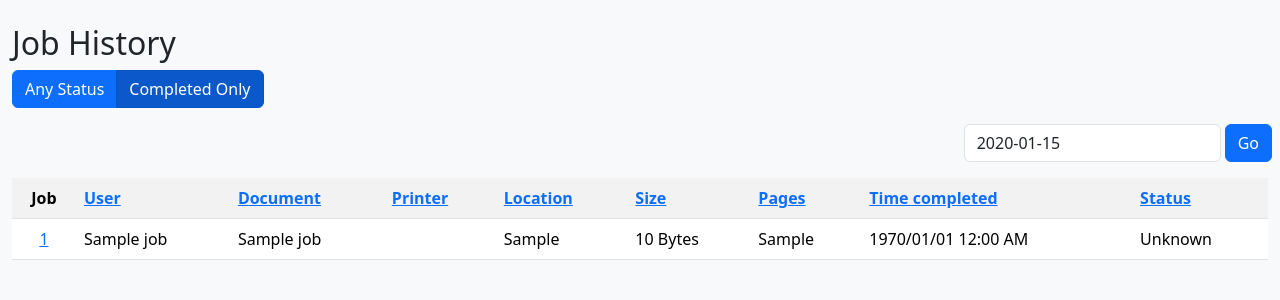
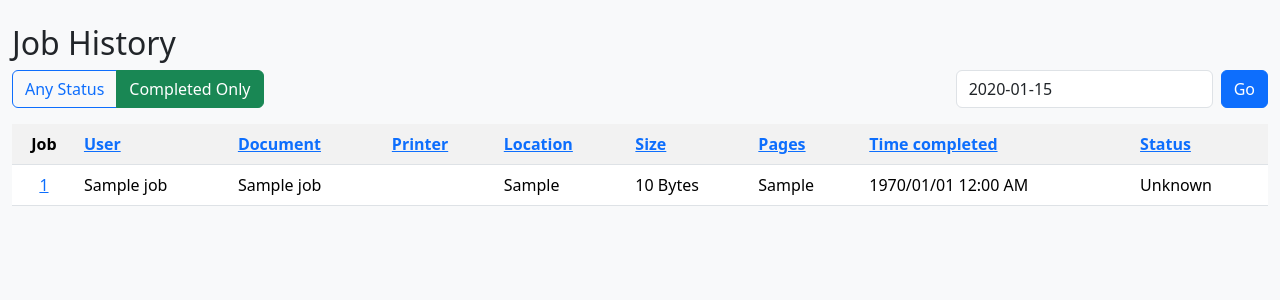
Before and after one commit to bwicksall/WebPrintRelease, a Flask app: template templates/jobscompleted.html in a window 1280 px wide. Shown: the part 56-356 px from the top of the page. Run offline with Flask 3, Linux system fonts and the light colour scheme; the template is opened without the code that fills it: most values are stand-ins (such as "Sample title", 1, 10 or a date in 2020); parts of the project's set-up code (start-up, migrations or seed data) failed here and were passed over; some libraries are stand-ins or nearby versions.

Commit message:
Fix Job History filter row alignment and selected states

```diff
--- a/static/css/app.css
+++ b/static/css/app.css
@@ -14,3 +14,7 @@
   display: flex;
   justify-content: flex-end;
 }
+
+.job-history-daterange {
+  min-width: 16rem;
+}
--- a/templates/jobscompleted.html
+++ b/templates/jobscompleted.html
@@ -16,26 +16,26 @@
 {% block body %}
   <h2>Job History</h2>
 
-  <div class="btn-group mb-3" role="group" aria-label="Job status filters">
+  <div class="d-flex flex-wrap align-items-center justify-content-between gap-2 mb-3">
+    <div class="btn-group" role="group" aria-label="Job status filters">
       {% if filters == 'none' %}
-      <a href="/jobscompleted?filters=none&daterange={{ daterange }}&sort={{ sort }}&order={{ sort_order }}" class="btn btn-primary active">Any Status</a>
-      <a href="/jobscompleted?filters=printed&daterange={{ daterange }}&sort={{ sort }}&order={{ sort_order }}" class="btn btn-primary">Completed Only</a>
+        <a href="/jobscompleted?filters=none&daterange={{ daterange }}&sort={{ sort }}&order={{ sort_order }}" class="btn btn-primary">Any Status</a>
+        <a href="/jobscompleted?filters=printed&daterange={{ daterange }}&sort={{ sort }}&order={{ sort_order }}" class="btn btn-outline-primary">Completed Only</a>
       {% else %}
-      <a href="/jobscompleted?filters=none&daterange={{ daterange }}&sort={{ sort }}&order={{ sort_order }}" class="btn btn-primary">Any Status</a>
-      <a href="/jobscompleted?filters=printed&daterange={{ daterange }}&sort={{ sort }}&order={{ sort_order }}" class="btn btn-primary active">Completed Only</a>
+        <a href="/jobscompleted?filters=none&daterange={{ daterange }}&sort={{ sort }}&order={{ sort_order }}" class="btn btn-outline-primary">Any Status</a>
+        <a href="/jobscompleted?filters=printed&daterange={{ daterange }}&sort={{ sort }}&order={{ sort_order }}" class="btn btn-success">Completed Only</a>
       {% endif %}
     </div>
 
-  <form class="row row-cols-lg-auto g-2 align-items-center justify-content-end mb-3">
-    <div class="col-12">
+    <form class="d-flex align-items-center gap-2 mb-0">
       <label for="daterange" class="visually-hidden">Date Range:</label>
-      <input type="text" name="daterange" id="daterange" value="{{ daterange }}" class="form-control" />
-    </div>
+      <input type="text" name="daterange" id="daterange" value="{{ daterange }}" class="form-control job-history-daterange" />
       <input type="hidden" name="filters" id="filters" value="{{ filters }}" />
       <input type="hidden" name="sort" id="sort" value="{{ sort }}" />
       <input type="hidden" name="order" id="order" value="{{ sort_order }}" />
       <button type="submit" class="btn btn-primary">Go</button>
     </form>
+  </div>
 
   <script>
   $(function() {
```
Lines whose indentation alone changed are shown as unchanged.
